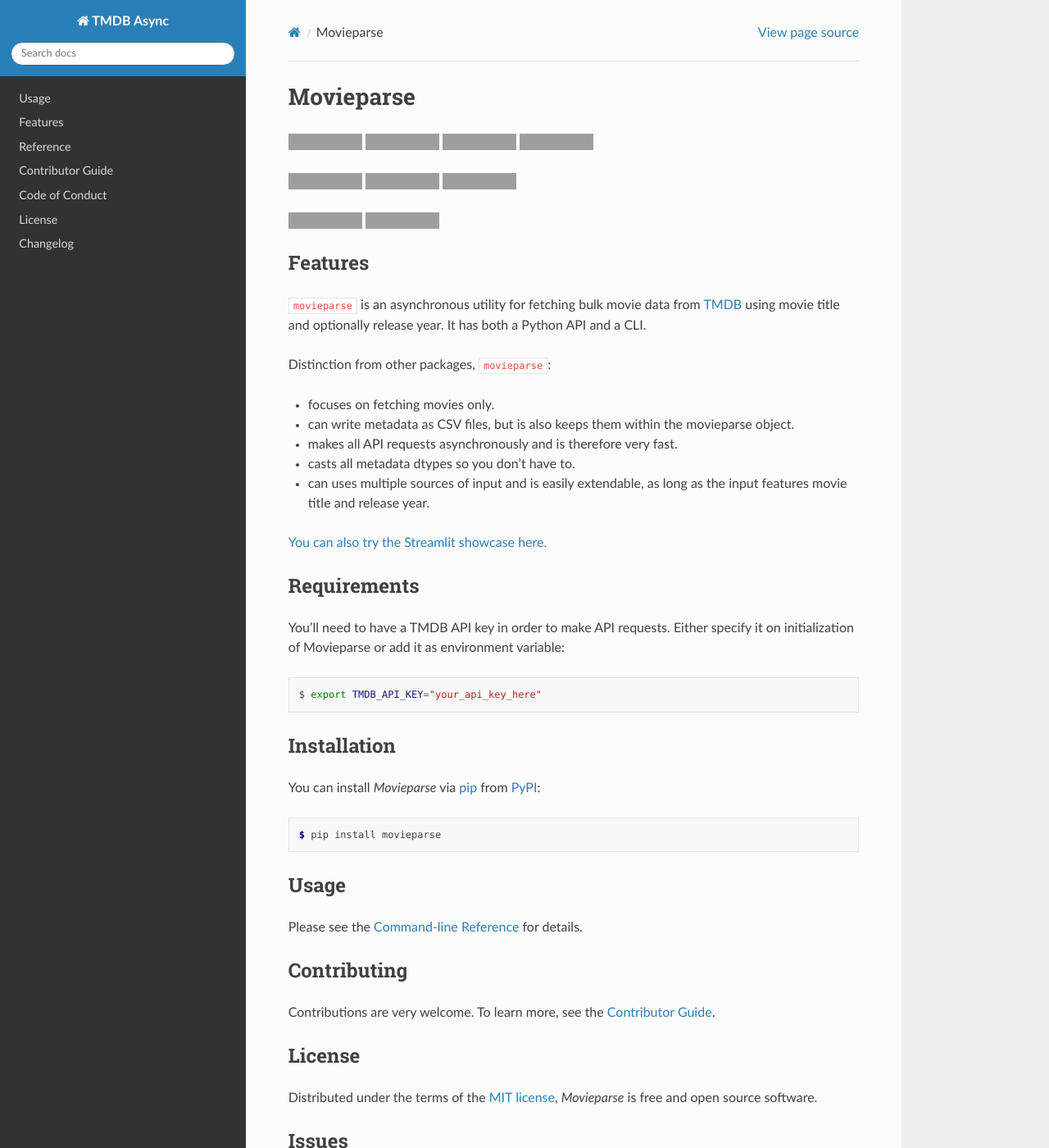
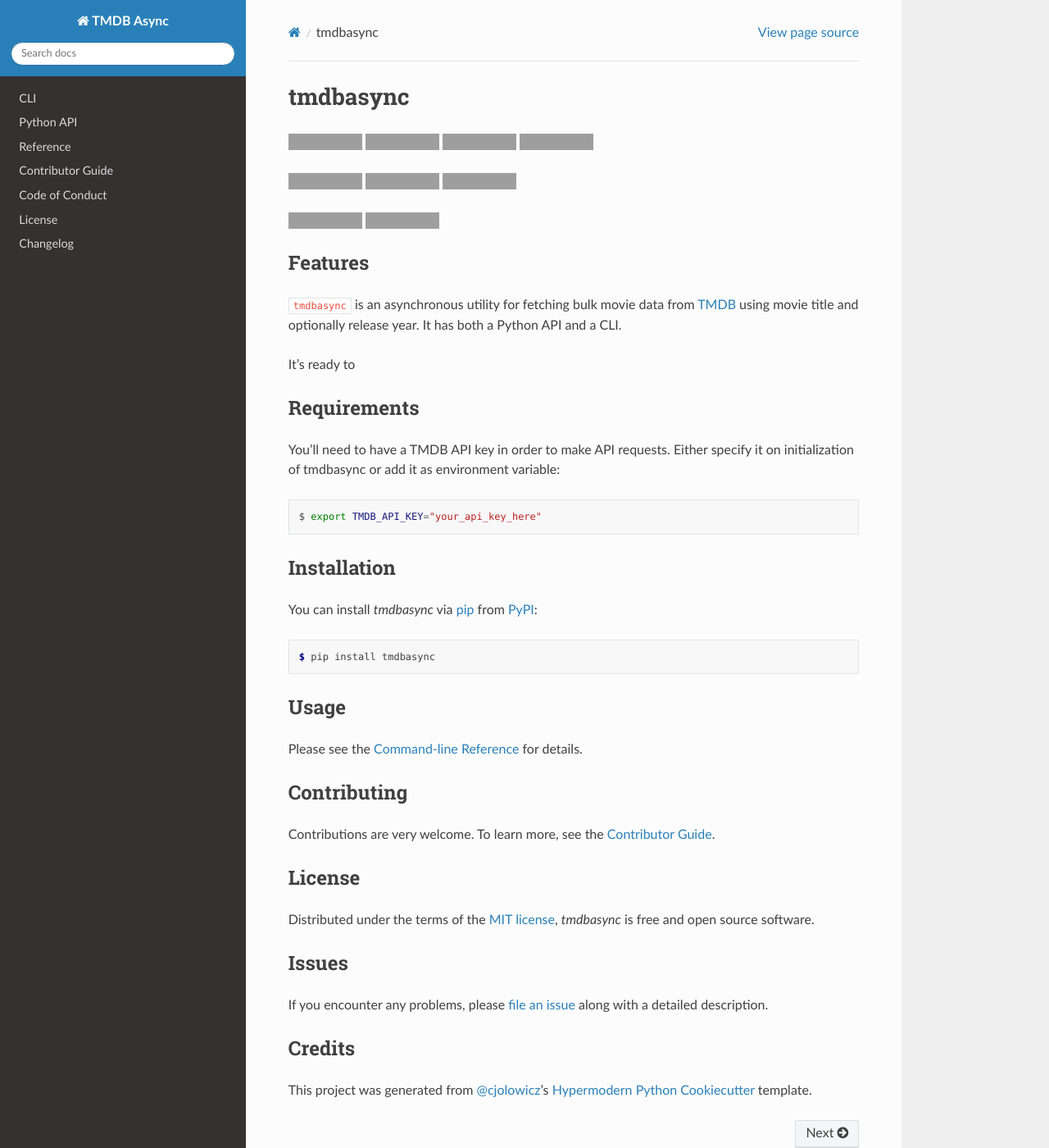
Before and after one commit to tilschuenemann/tmdb-async-movies, a Sphinx documentation site: the page built from docs/index.md, in a window 1280 px wide and 1400 px high, cut to the strip 0-1400 px from the top of the window. Shown: the whole strip at 82% size. Built offline with Sphinx 7.4.7 and the Read the Docs theme 2.0.0, drawn with Linux system fonts in a browser that asks for light colours; grey boxes are pictures that could not be loaded.

````diff
--- a/README.md
+++ b/README.md
@@ -1,43 +1,35 @@
-# Movieparse
+# tmdbasync
 
-[![PyPI](https://img.shields.io/pypi/v/movieparse.svg)][pypi_]
-[![Status](https://img.shields.io/pypi/status/movieparse.svg)][status]
-[![Python Version](https://img.shields.io/pypi/pyversions/movieparse)][python version]
-[![License](https://img.shields.io/pypi/l/movieparse)][license]
+[![PyPI](https://img.shields.io/pypi/v/tmdbasync.svg)][pypi_]
+[![Status](https://img.shields.io/pypi/status/tmdbasync.svg)][status]
+[![Python Version](https://img.shields.io/pypi/pyversions/tmdbasync)][python version]
+[![License](https://img.shields.io/pypi/l/tmdbasync)][license]
 
-[![Read the documentation at https://movieparse.readthedocs.io/](https://img.shields.io/readthedocs/movieparse/latest.svg?label=Read%20the%20Docs)][read the docs]
-[![Tests](https://github.com/tilschuenemann/movieparse/workflows/Tests/badge.svg)][tests]
-[![Codecov](https://codecov.io/gh/tilschuenemann/movieparse/branch/main/graph/badge.svg)][codecov]
+[![Read the documentation at https://tmdbasync.readthedocs.io/](https://img.shields.io/readthedocs/tmdbasync/latest.svg?label=Read%20the%20Docs)][read the docs]
+[![Tests](https://github.com/tilschuenemann/tmdbasync/workflows/Tests/badge.svg)][tests]
+[![Codecov](https://codecov.io/gh/tilschuenemann/tmdbasync/branch/main/graph/badge.svg)][codecov]
 
 [![pre-commit](https://img.shields.io/badge/pre--commit-enabled-brightgreen?logo=pre-commit&logoColor=white)][pre-commit]
 [![Black](https://img.shields.io/badge/code%20style-black-000000.svg)][black]
 
-[pypi_]: https://pypi.org/project/movieparse/
-[status]: https://pypi.org/project/movieparse/
-[python version]: https://pypi.org/project/movieparse
-[read the docs]: https://movieparse.readthedocs.io/
-[tests]: https://github.com/tilschuenemann/movieparse/actions?workflow=Tests
-[codecov]: https://app.codecov.io/gh/tilschuenemann/movieparse
+[pypi_]: https://pypi.org/project/tmdbasync/
+[status]: https://pypi.org/project/tmdbasync/
+[python version]: https://pypi.org/project/tmdbasync
+[read the docs]: https://tmdbasync.readthedocs.io/
+[tests]: https://github.com/tilschuenemann/tmdbasync/actions?workflow=Tests
+[codecov]: https://app.codecov.io/gh/tilschuenemann/tmdbasync
 [pre-commit]: https://github.com/pre-commit/pre-commit
 [black]: https://github.com/psf/black
 
 ## Features
 
-`movieparse` is an asynchronous utility for fetching bulk movie data from [TMDB](https://www.themoviedb.org/) using movie title and optionally release year. It has both a Python API and a CLI.
+`tmdbasync` is an asynchronous utility for fetching bulk movie data from [TMDB](https://www.themoviedb.org/) using movie title and optionally release year. It has both a Python API and a CLI.
 
-Distinction from other packages, `movieparse`:
-
-- focuses on fetching movies only.
-- can write metadata as CSV files, but is also keeps them within the movieparse object.
-- makes all API requests asynchronously and is therefore very fast.
-- casts all metadata dtypes so you don't have to.
-- can uses multiple sources of input and is easily extendable, as long as the input features movie title and release year.
-
-[You can also try the Streamlit showcase here.](https://tilschuenemann-showcase-showcasesstart-0ndtb3.streamlit.app/movieparse)
+It's ready to
 
 ## Requirements
 
-You'll need to have a TMDB API key in order to make API requests. Either specify it on initialization of Movieparse or add it as environment variable:
+You'll need to have a TMDB API key in order to make API requests. Either specify it on initialization of tmdbasync or add it as environment variable:
 
 ```bash
 $ export TMDB_API_KEY="your_api_key_here"
@@ -45,10 +37,10 @@ $ export TMDB_API_KEY="your_api_key_here"
 
 ## Installation
 
-You can install _Movieparse_ via [pip] from [PyPI]:
+You can install _tmdbasync_ via [pip] from [PyPI]:
 
 ```console
-$ pip install movieparse
+$ pip install tmdbasync
 ```
 
 ## Usage
@@ -63,7 +55,7 @@ To learn more, see the [Contributor Guide].
 ## License
 
 Distributed under the terms of the [MIT license][license],
-_Movieparse_ is free and open source software.
+_tmdbasync_ is free and open source software.
 
 ## Issues
 
@@ -77,11 +69,11 @@ This project was generated from [@cjolowicz]'s [Hypermodern Python Cookiecutter]
 [@cjolowicz]: https://github.com/cjolowicz
 [pypi]: https://pypi.org/
 [hypermodern python cookiecutter]: https://github.com/cjolowicz/cookiecutter-hypermodern-python
-[file an issue]: https://github.com/tilschuenemann/movieparse/issues
+[file an issue]: https://github.com/tilschuenemann/tmdbasync/issues
 [pip]: https://pip.pypa.io/
 
 <!-- github-only -->
 
-[license]: https://github.com/tilschuenemann/movieparse/blob/main/LICENSE
-[contributor guide]: https://github.com/tilschuenemann/movieparse/blob/main/CONTRIBUTING.md
-[command-line reference]: https://movieparse.readthedocs.io/en/latest/usage.html
+[license]: https://github.com/tilschuenemann/tmdbasync/blob/main/LICENSE
+[contributor guide]: https://github.com/tilschuenemann/tmdbasync/blob/main/CONTRIBUTING.md
+[command-line reference]: https://tmdbasync.readthedocs.io/en/latest/usage.html
--- a/docs/conf.py
+++ b/docs/conf.py
@@ -12,5 +12,3 @@ extensions = [
 ]
 autodoc_typehints = "signature"
 html_theme = "sphinx_rtd_theme"
-
-html_theme_options = {"navigation_depth": 3, "collapse_navigation": True}
--- a/docs/index.md
+++ b/docs/index.md
@@ -6,19 +6,18 @@ end-before: <!-- github-only -->
 
 [license]: license
 [contributor guide]: contributing
-[command-line reference]: usage
+[command-line reference]: cli
 
 ```{toctree}
 ---
 hidden:
-maxdepth: 1
+maxdepth: 3
 ---
-
-usage
-features
+cli
+python-api
 reference
 contributing
 Code of Conduct <codeofconduct>
 License <license>
-Changelog <https://github.com/tilschuenemann/movieparse/releases>
+Changelog <https://github.com/tilschuenemann/tmdbasync/releases>
 ```
--- a/pyproject.toml
+++ b/pyproject.toml
@@ -51,9 +51,11 @@ xdoctest = {extras = ["colors"], version = ">=0.15.10"}
 myst-parser = {version = ">=0.16.1"}
 types-requests = "^2.28.11.5"
 
+[tool.black]
+line-length=120
 
 [tool.poetry.scripts]
-tmdbasync = "tmdbasync.cli:cli"
+tmdbasync = "tmdbasync.cli:tmdbasync"
 
 [tool.coverage.paths]
 source = ["src", "*/site-packages"]
````
Also changed, not shown: CONTRIBUTING.md (+1 -1 lines), docs/cli.md (added, +39 -0 lines), docs/features.md (deleted, +0 -75 lines), docs/python-api.md (added, +6 -0 lines), docs/reference.md (+22 -3 lines), docs/usage.md (deleted, +0 -7 lines), noxfile.py (+2 -6 lines), 4 other files.
